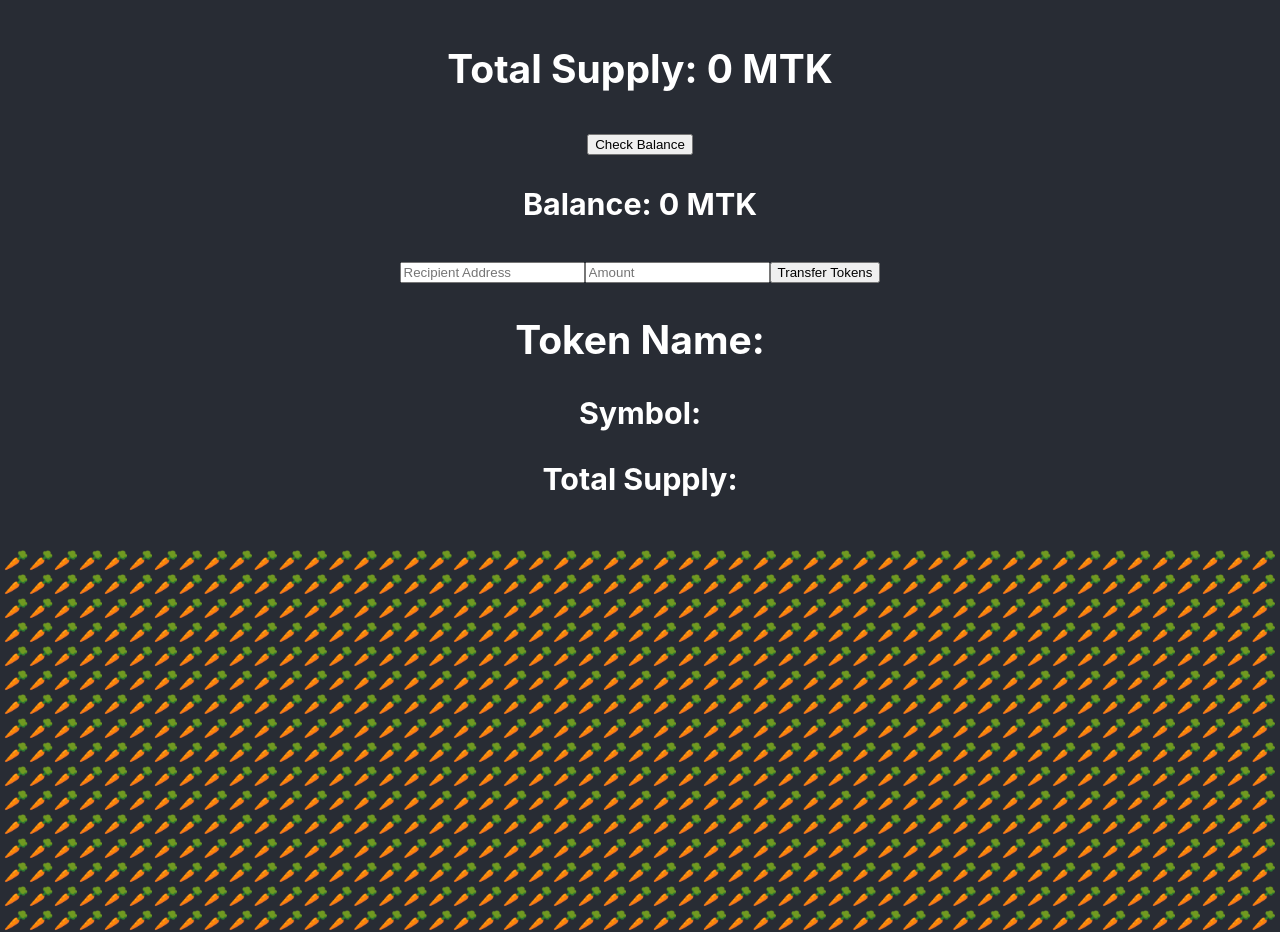
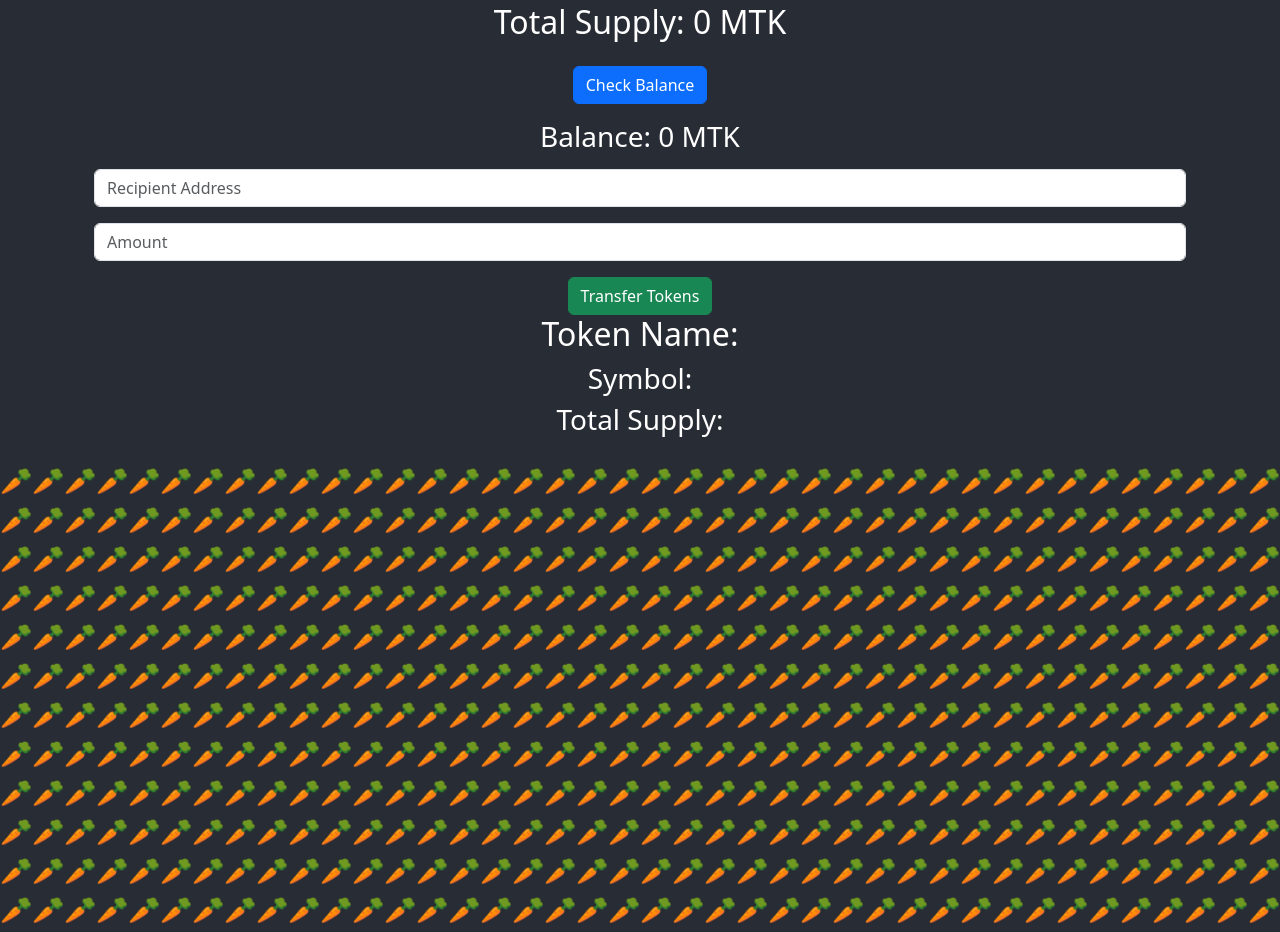
Before and after one commit to welttowelt/Neptun, a React (Create React App) app in the folder neptun-frontend/: page / in a window 1280 px wide. Shown: the part 120-1052 px from the top of the page. Built offline with nearby package versions, Linux system fonts and the light colour scheme; no server answers.

Commit message:
Improved UI styling with Bootstrap

```diff
--- a/neptun-frontend/package.json
+++ b/neptun-frontend/package.json
@@ -7,6 +7,7 @@
     "@testing-library/react": "^13.4.0",
     "@testing-library/user-event": "^13.5.0",
     "axios": "^1.7.2",
+    "bootstrap": "^5.3.3",
     "ethers": "^5.0.0",
     "react": "^18.3.1",
     "react-dom": "^18.3.1",
--- a/neptun-frontend/src/App.js
+++ b/neptun-frontend/src/App.js
@@ -1,18 +1,21 @@
 import React from 'react';
 import './App.css';
+import 'bootstrap/dist/css/bootstrap.min.css';
 import ContractInteractor from './components/ContractInteractor';
 import BackendInteractor from './components/BackendInteractor';
 
 function App() {
-  const carrotEmojis = '🥕'.repeat(1000); // Ändere die Zahl nach Bedarf, um mehr oder weniger Karotten-Emojis anzuzeigen
+  const carrotEmojis = '🥕'.repeat(1000);
 
   return (
     <div className="App">
       <header className="App-header">
-        <h1>Welcome to Neptun DApp</h1>
-        <ContractInteractor />
-        <BackendInteractor />
-        <div style={{ marginTop: '20px', fontSize: '20px' }}>
+        <h1 className="display-4">🥕🥕🥕 Wheel and Deal Carrots 🥕🥕🥕</h1>
+        <div className="container mt-5">
+          <ContractInteractor />
+          <BackendInteractor />
+        </div>
+        <div className="carrot-container mt-3">
           {carrotEmojis}
         </div>
       </header>
--- a/neptun-frontend/src/components/BackendInteractor.js
+++ b/neptun-frontend/src/components/BackendInteractor.js
@@ -1,5 +1,6 @@
 import React, { useEffect, useState } from 'react';
 import axios from 'axios';
+import 'bootstrap/dist/css/bootstrap.min.css';
 
 const BackendInteractor = () => {
   const [tokenInfo, setTokenInfo] = useState({ name: '', symbol: '', total_supply: '' });
@@ -18,7 +19,7 @@
   }, []);
 
   return (
-    <div>
+    <div className="container">
       <h2>Token Name: {tokenInfo.name}</h2>
       <h3>Symbol: {tokenInfo.symbol}</h3>
       <h3>Total Supply: {tokenInfo.total_supply}</h3>
--- a/neptun-frontend/src/components/ContractInteractor.js
+++ b/neptun-frontend/src/components/ContractInteractor.js
@@ -1,5 +1,6 @@
 import React, { useEffect, useState } from 'react';
 import { ethers } from 'ethers';
+import 'bootstrap/dist/css/bootstrap.min.css';
 
 const contractAddress = "0x155469ecE36aa6108d9Ab3c64D24d8718389C38f";
 const contractABI = [
@@ -137,23 +138,29 @@
   };
 
   return (
-    <div>
+    <div className="container">
       <h2>Total Supply: {totalSupply} MTK</h2>
-      <button onClick={fetchBalance}>Check Balance</button>
-      <h3>Balance: {balance} MTK</h3>
+      <button onClick={fetchBalance} className="btn btn-primary mt-3">Check Balance</button>
+      <h3 className="mt-3">Balance: {balance} MTK</h3>
+      <div className="form-group mt-3">
         <input
           type="text"
           placeholder="Recipient Address"
           value={recipient}
           onChange={(e) => setRecipient(e.target.value)}
+          className="form-control"
         />
+      </div>
+      <div className="form-group mt-3">
         <input
           type="text"
           placeholder="Amount"
           value={amount}
           onChange={(e) => setAmount(e.target.value)}
+          className="form-control"
         />
-      <button onClick={transferTokens}>Transfer Tokens</button>
+      </div>
+      <button onClick={transferTokens} className="btn btn-success mt-3">Transfer Tokens</button>
     </div>
   );
 };
--- a/neptun-frontend/src/index.js
+++ b/neptun-frontend/src/index.js
@@ -3,6 +3,8 @@
 import './index.css';
 import App from './App';
 import reportWebVitals from './reportWebVitals';
+import 'bootstrap/dist/css/bootstrap.min.css';
+
 
 const root = ReactDOM.createRoot(document.getElementById('root'));
 root.render(
```
Also changed, not shown: 1 other file (tests, documents, lock files or other folders). Lines whose indentation alone changed are shown as unchanged.
